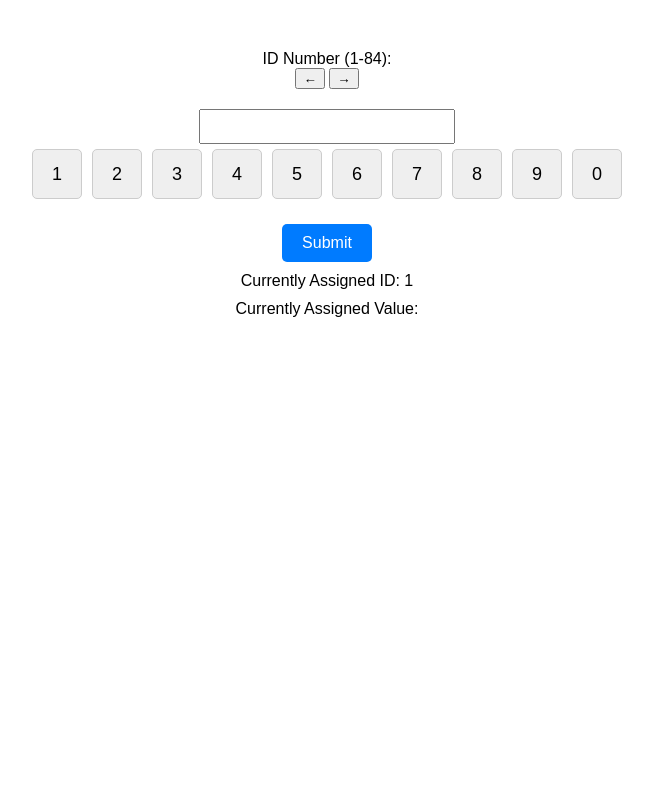
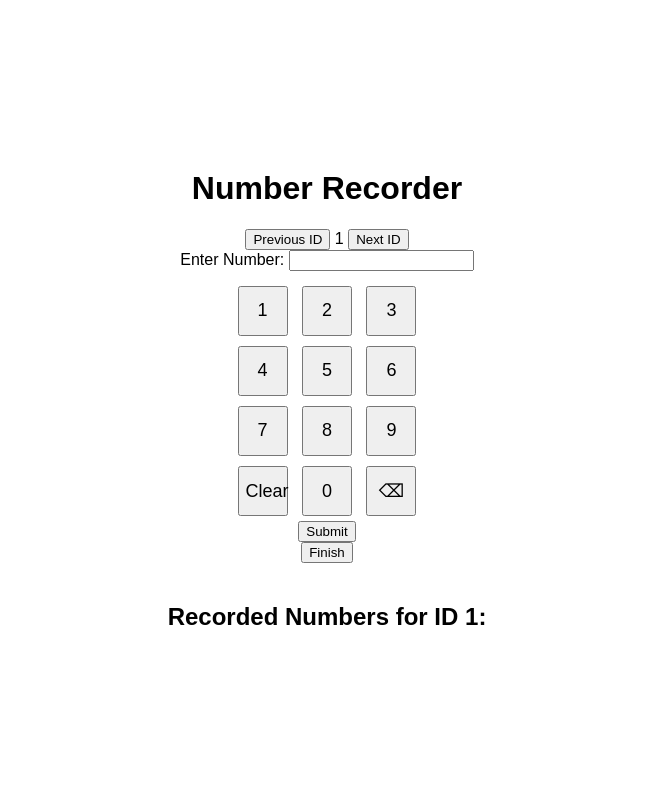
Before and after one commit to luzikato-02/tensionDataRecorder, a Flask app: page / in a window 1280 px wide. Shown: the whole page, without its empty margins (313-966 px from the left). Run offline with Flask 3, Linux system fonts and the light colour scheme.

Commit message:
complete template

```diff
--- a/app.py
+++ b/app.py
@@ -6,38 +6,36 @@ from wtforms.validators import InputRequired
 app = Flask(__name__)
 app.config["SECRET_KEY"] = "your-secret-key"  # Replace with a secret key of your choice
 
-# Create a dictionary to store submitted data (ID number as key, number as value)
-submitted_data = {}
-id_numbers = list(range(1, 85))
-current_id_index = 0  # Index of the current ID in the list
+# Create a list to store the submitted data as a dictionary with ID as key and value as value
+data_ID = list(range(1, 85))
+data_values = [0] * len(data_ID)
+submitted_values = dict(zip(data_ID, data_values))
 
 class NumberForm(FlaskForm):
-    number_input = StringField("Number")
+    number_input = StringField("Number", validators=[InputRequired()])
     submit_button = SubmitField("Submit")
-
 
 @app.route("/", methods=["GET", "POST"])
 def numpad_input():
     form = NumberForm()
-    global current_id_index
 
     if form.validate_on_submit():
         number = form.number_input.data
-        id_number = id_numbers[current_id_index]
-        submitted_data[id_number] = number
+        id_number = int(request.form.get("id_number", ""))
+        submitted_values[id_number] = number
         form.number_input.data = ""
-        print("Submitted data:")
-        for id_number, number in submitted_data.items():
-            print(f"ID: {id_number}, Number: {number}")
+        print("Submitted values:")
+        for id_num, value in submitted_values.items():
+            print(f"ID: {id_num}, Value: {value}")
+    return render_template("numpad_input.html",
+                           form=form,
+                           current_id=1,
+                           current_value=submitted_values.get(1, ""),
+                           submitted_values=submitted_values)
 
-    if request.method == "POST" and "change_id" in request.form:
-        direction = request.form["change_id"]
-        if direction == "previous" and current_id_index > 0:
-            current_id_index -= 1
-        elif direction == "next" and current_id_index < len(id_numbers) - 1:
-            current_id_index += 1
-
-    return render_template("numpad_input.html", form=form, current_id=id_numbers[current_id_index])
+@app.route("/get_submitted_values", methods=["GET"])
+def get_submitted_values():
+    return jsonify(submitted_values)
 
 if __name__ == "__main__":
     app.run(debug=True)
--- a/templates/numpad_input.html
+++ b/templates/numpad_input.html
@@ -1,127 +1,171 @@
 <!DOCTYPE html>
-<html>
+<html lang="en">
 <head>
-    <title>Numpad Input</title>
+<meta charset="UTF-8">
+<meta name="viewport" content="width=device-width, initial-scale=1.0">
 <style>
   body {
     font-family: Arial, sans-serif;
     text-align: center;
-            margin-top: 50px;
+    margin: 0;
+    padding: 0;
   }
 
-        .number-input {
-            font-size: 18px;
-            margin-top: 20px;
-            padding: 5px 10px;
+  #container {
+    display: flex;
+    flex-direction: column;
+    align-items: center;
+    justify-content: center;
+    height: 100vh;
   }
 
-        #numpad-container {
-            display: flex;
-            flex-wrap: wrap;
-            justify-content: center;
+  #number-form {
+    margin-bottom: 10px;
   }
 
   .number-button {
     width: 50px;
     height: 50px;
+    margin: 5px;
     font-size: 18px;
-            margin: 5px;
-            cursor: pointer;
-            border: 1px solid #ccc;
-            border-radius: 5px;
-            display: flex;
-            align-items: center;
-            justify-content: center;
   }
 
-        .submit-button {
+  #recorded-numbers {
     margin-top: 20px;
-            padding: 10px 20px;
-            font-size: 16px;
-            background-color: #007bff;
-            color: #fff;
-            border: none;
-            border-radius: 5px;
-            cursor: pointer;
+  }
+</style>
+<title>Number Recorder</title>
+</head>
+<body>
+<div id="container">
+  <h1>Number Recorder</h1>
+
+  <div>
+    <button onclick="prevID()">Previous ID</button>
+    <span id="current-id">1</span>
+    <button onclick="nextID()">Next ID</button>
+  </div>
+
+  <form id="number-form">
+    <label for="number">Enter Number: </label>
+    <input type="number" id="number" name="number" required>
+  </form>
+
+  <div>
+    <button class="number-button" onclick="appendNumber(1)">1</button>
+    <button class="number-button" onclick="appendNumber(2)">2</button>
+    <button class="number-button" onclick="appendNumber(3)">3</button>
+  </div>
+  <div>
+    <button class="number-button" onclick="appendNumber(4)">4</button>
+    <button class="number-button" onclick="appendNumber(5)">5</button>
+    <button class="number-button" onclick="appendNumber(6)">6</button>
+  </div>
+  <div>
+    <button class="number-button" onclick="appendNumber(7)">7</button>
+    <button class="number-button" onclick="appendNumber(8)">8</button>
+    <button class="number-button" onclick="appendNumber(9)">9</button>
+  </div>
+  <div>
+    <button class="number-button" onclick="clearNumber()">Clear</button>
+    <button class="number-button" onclick="appendNumber(0)">0</button>
+    <button class="number-button" onclick="backspaceNumber()">&#9003;</button>
+  </div>
+
+  <button onclick="recordNumber()">Submit</button>
+  <button onclick="finishRecording()">Finish</button>
+
+  <div id="recorded-numbers">
+    <h2>Recorded Numbers for ID <span id="displayed-id">1</span>:</h2>
+    <ul id="numbers-list"></ul>
+  </div>
+</div>
+
+<script>
+  let currentID = 1;
+  let data = {};
+
+  function updateIDDisplay() {
+    const currentIDElement = document.getElementById('current-id');
+    currentIDElement.textContent = currentID;
+    document.getElementById('displayed-id').textContent = currentID;
+    displayRecordedNumbers();
   }
 
-        .current-id {
-            margin-top: 10px;
-            font-size: 16px;
+  function prevID() {
+    if (currentID > 1) {
+      currentID--;
+      updateIDDisplay();
     }
-    </style>
-</head>
-<body>
-    <form id="numpad-form" method="post">
-        {{ form.csrf_token }}
-        <label for="id_number">ID Number (1-84):</label>
-        <div>
-            <button type="button" id="previous_id">←</button>
-            <input type="number" id="id_number" name="id_number" min="1" max="84" value="{{ current_id }}" required style="display: none;">
-            <button type="button" id="next_id">→</button>
-        </div>
-        {{ form.number_input(class="number-input", id="number_input") }}
-        <div id="numpad-container">
-            <button class="number-button" type="button" onclick="addNumber(1)">1</button>
-            <button class="number-button" type="button" onclick="addNumber(2)">2</button>
-            <button class="number-button" type="button" onclick="addNumber(3)">3</button>
-            <button class="number-button" type="button" onclick="addNumber(4)">4</button>
-            <button class="number-button" type="button" onclick="addNumber(5)">5</button>
-            <button class="number-button" type="button" onclick="addNumber(6)">6</button>
-            <button class="number-button" type="button" onclick="addNumber(7)">7</button>
-            <button class="number-button" type="button" onclick="addNumber(8)">8</button>
-            <button class="number-button" type="button" onclick="addNumber(9)">9</button>
-            <button class="number-button" type="button" onclick="addNumber(0)">0</button>
-        </div>
-        <button type="button" class="submit-button" onclick="submitForm()">Submit</button>
-        <div class="current-id">Currently Assigned ID: <span id="current_id_display">{{ current_id }}</span></div>
-<div class="current-id">Currently Assigned Value: <span id="current_value_display">{{ current_value }}</span></div>
-</form>
+  }
 
-<script>
-   const previousButton = document.getElementById("previous_id");
-    const nextButton = document.getElementById("next_id");
-    const idNumberInput = document.getElementById("id_number");
-    const currentValueDisplay = document.getElementById("current_value_display");
-    const currentIdDisplay = document.getElementById("current_id_display");
+  function nextID() {
+    if (currentID < 84) {
+      currentID++;
+      updateIDDisplay();
+    }
+  }
 
-    previousButton.addEventListener("click", () => {
-        changeId("previous");
+  function appendNumber(num) {
+    const numberInput = document.getElementById('number');
+    numberInput.value += num;
+  }
+
+  function backspaceNumber() {
+    const numberInput = document.getElementById('number');
+    numberInput.value = numberInput.value.slice(0, -1);
+  }
+
+  function clearNumber() {
+    const numberInput = document.getElementById('number');
+    numberInput.value = '';
+  }
+
+  function recordNumber() {
+    const numberInput = document.getElementById('number');
+
+    const number = numberInput.value;
+
+    data[currentID] = [number]; // Overwrite previous number with new one
+
+    console.log(data);
+
+    numberInput.value = '';
+    displayRecordedNumbers();
+  }
+
+  function finishRecording() {
+    let csvContent = "data:text/csv;charset=utf-8,ID,Numbers\n";
+    Object.keys(data).forEach(key => {
+      const row = [key, data[key].join(",")];
+      csvContent += row.join(",") + "\n";
     });
 
-    nextButton.addEventListener("click", () => {
-        changeId("next");
-    });
+    const encodedUri = encodeURI(csvContent);
+    const link = document.createElement("a");
+    link.setAttribute("href", encodedUri);
+    link.setAttribute("download", "recorded_data.csv");
+    document.body.appendChild(link); // Required for Firefox
+    link.click(); // Trigger the link click
 
-    function changeId(direction) {
-        let currentId = parseInt(idNumberInput.value);
-        if (direction === "previous" && currentId > 1) {
-            currentId--;
-        } else if (direction === "next" && currentId < 84) {
-            currentId++;
+    // Clear the stored data after download
+    data = {};
+
+    displayRecordedNumbers();
   }
-        idNumberInput.value = currentId;
-        currentIdDisplay.textContent = currentId;
 
-        // Fetch submitted values from the server
-        fetch("/get_submitted_values")
-            .then(response => response.json())
-            .then(data => {
-                submittedValues = data;
-                currentValueDisplay.textContent = submittedValues[currentId] || "";
-            })
-            .catch(error => {
-                console.error("Error fetching submitted values:", error);
+  function displayRecordedNumbers() {
+    const numbersList = document.getElementById('numbers-list');
+    numbersList.innerHTML = '';
+
+    if (data[currentID]) {
+      data[currentID].forEach(number => {
+        const listItem = document.createElement('li');
+        listItem.textContent = number;
+        numbersList.appendChild(listItem);
       });
     }
-    function addNumber(number) {
-        document.getElementById("number_input").value += number;
-    }
-
-    function submitForm() {
-        document.getElementById("numpad-form").submit();
   }
 </script>
-
 </body>
 </html>
```
Lines whose indentation alone changed are shown as unchanged.
